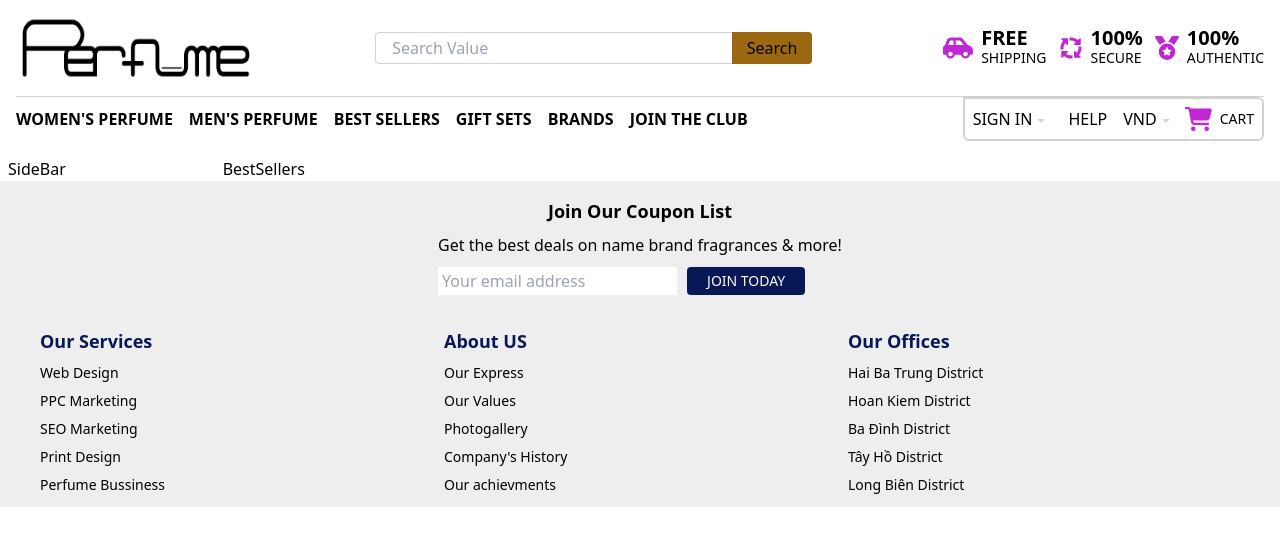
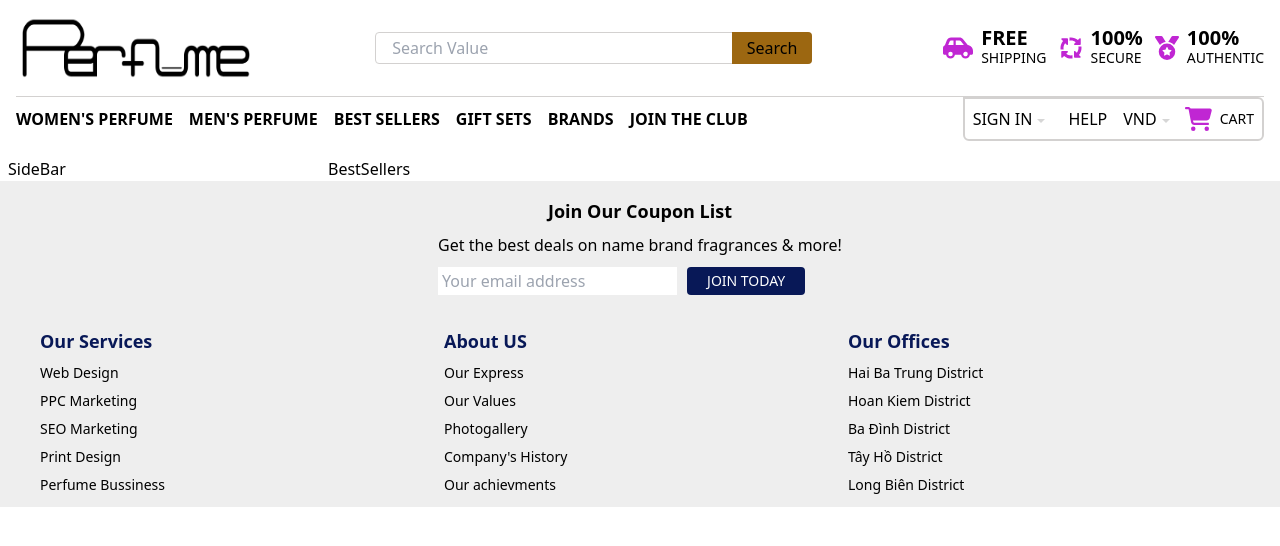
Before and after one commit to tutuananh975/Perfume-app, a React (Create React App) app: page /best-sellers in a window 1280 px wide. Shown: the top 546 px of the page. Built offline with nearby package versions, Linux system fonts and the light colour scheme.

Commit message:
fix sidebar

```diff
--- a/src/components/layouts/MainLayout/index.tsx
+++ b/src/components/layouts/MainLayout/index.tsx
@@ -14,11 +14,11 @@
             <Header />
             <div className="title-products"></div>
             <div className="container px-2">
-                <div className="grid grid-cols-6 gap-6">
-                    <div>
+                <div className="grid grid-cols-12 gap-4">
+                    <div className="col-span-3">
                         <SideBar />
                     </div>
-                    <div className="col-span-5">
+                    <div className="col-span-9">
                         {children}
                     </div>
                 </div>
```
